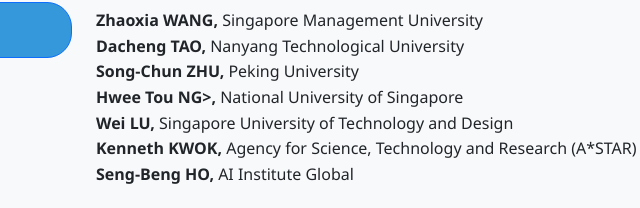
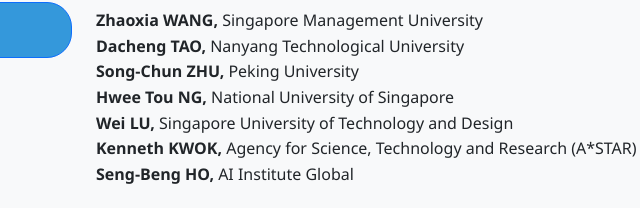
Before and after one commit to RAFDA-PAKDD/Workshop-AGI, a plain HTML site: page index.html in a window 1280 px wide. Shown: the part 4763-4971 px from the top of the page, 556-1196 px from the left. Drawn offline with nearby package versions, Linux system fonts and the light colour scheme.

Commit message:
index.html

```diff
--- a/index.html
+++ b/index.html
@@ -417,7 +417,7 @@
                             <li><strong>Zhaoxia WANG,</strong> Singapore Management University</li>
                             <li><strong>Dacheng TAO,</strong> Nanyang Technological University</li>
                             <li><strong>Song-Chun ZHU,</strong> Peking University</li>
-			    <li><strong>Hwee Tou NG>,</strong> National University of Singapore</li>
+			    <li><strong>Hwee Tou NG,</strong> National University of Singapore</li>
                             <li><strong>Wei LU,</strong> Singapore University of Technology and Design</li>
                             <li><strong>Kenneth KWOK,</strong> Agency for Science, Technology and Research (A*STAR)</li>
 			    <li><strong>Seng-Beng HO,</strong> AI Institute Global</li>
```
